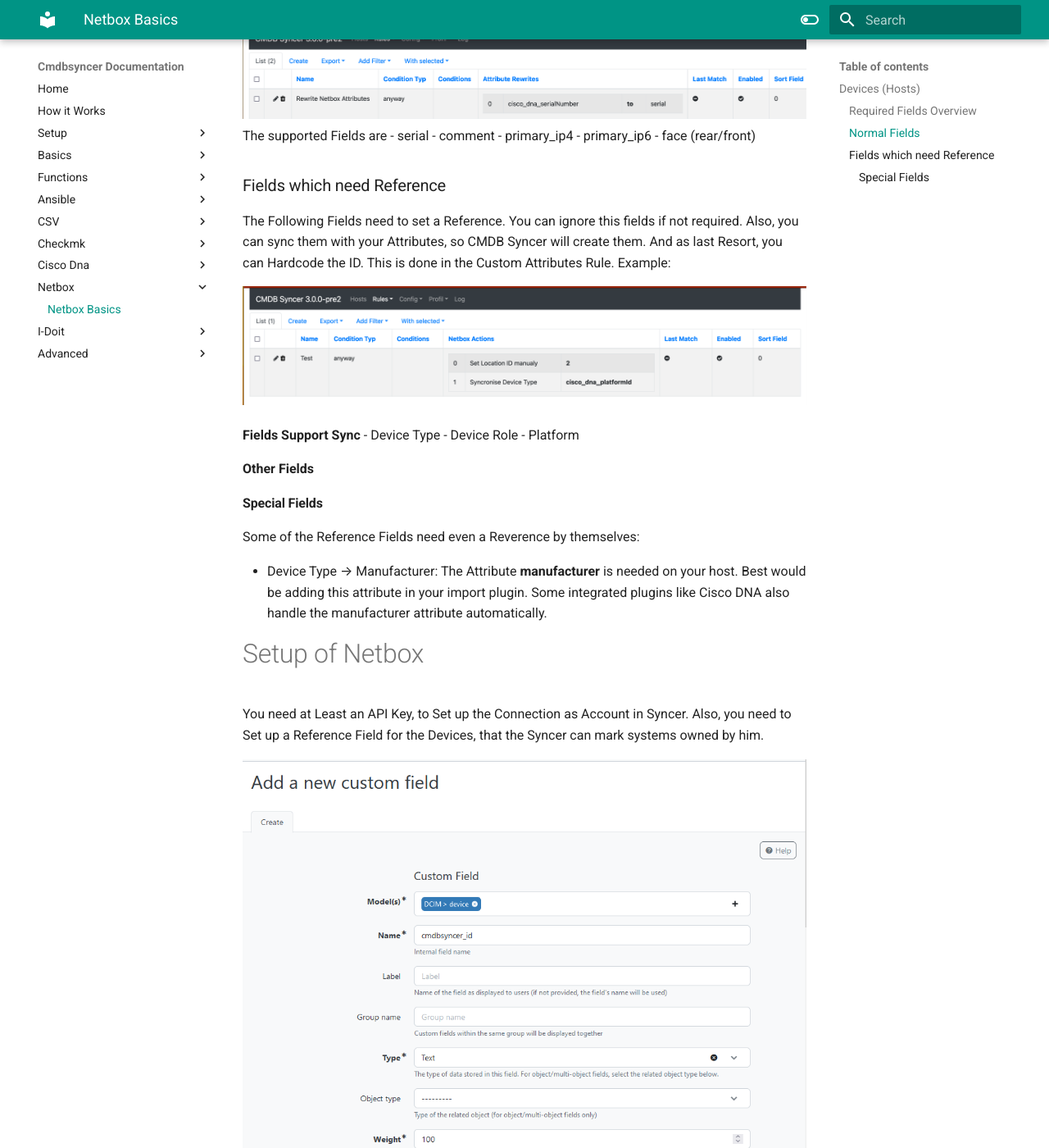
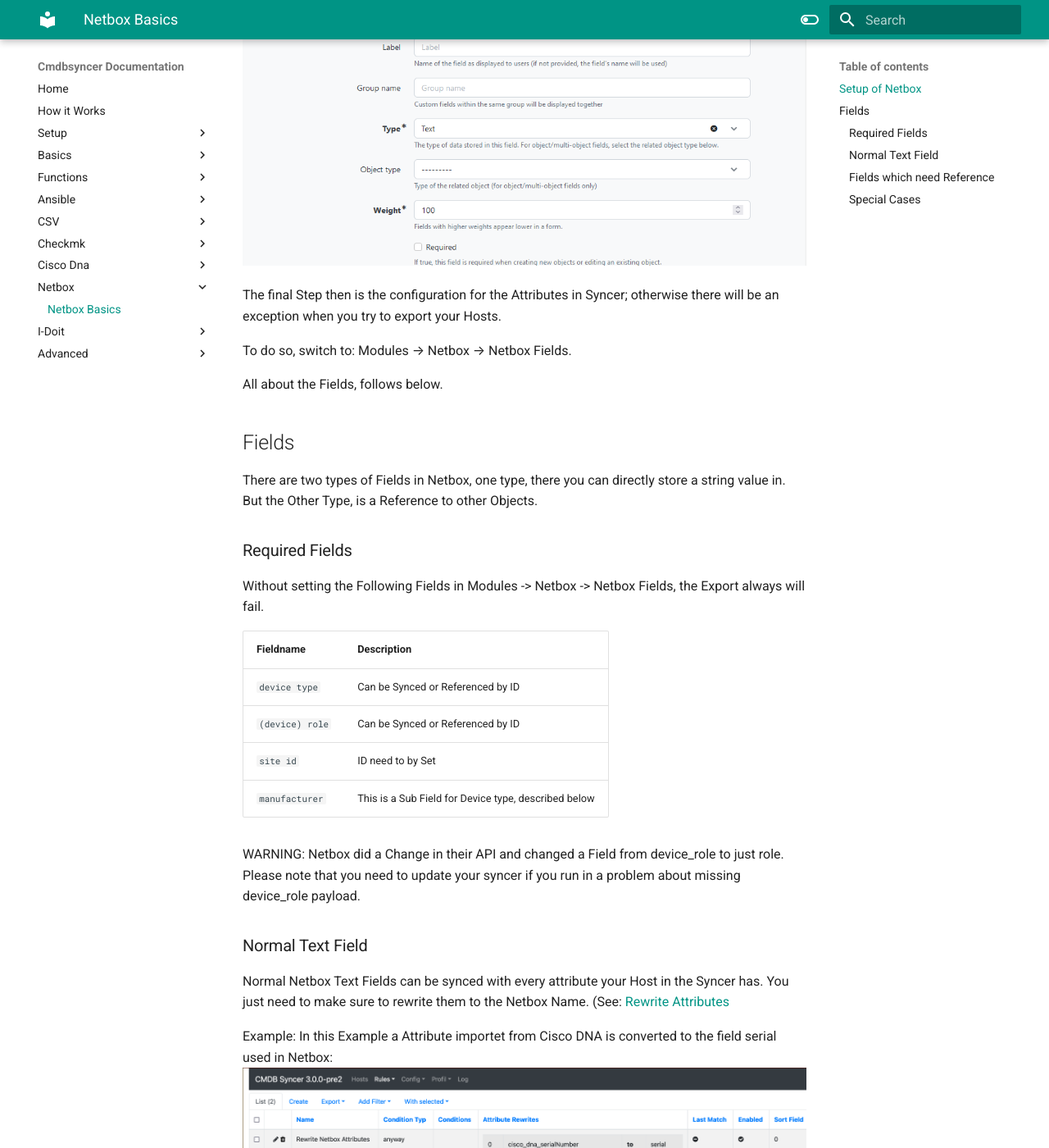
Before and after one commit to kuhn-ruess/cmdbsyncer-docs, an MkDocs documentation site: the page built from docs/netbox/index.md, in a window 1280 px wide and 1400 px high, scrolled down 766 px. Shown: the whole window at 82% size. Built offline with MkDocs 1.6.1 and Material for MkDocs 9.7.7, drawn with Linux system fonts in a browser that asks for light colours; some of the changed text lies outside the part shown.

Commit message:
Updated Documentation

```diff
--- a/docs/netbox/index.md
+++ b/docs/netbox/index.md
@@ -4,22 +4,50 @@
 Your Hosts will be created as Devices. If you'd like to, you can also Synchronize Interfaces to Netbox.
 As of now, the Source for Interface Data must be Cisco DNA, but this can and will change in the future for a more general support.
 
-## Devices (Hosts)
-To create Devices in Netbox, in some cases it's needed to create extra Netbox Entries and reference them. The CMDB Syncer will do that for you if you configure it. Other Fields are just Normal String Fields.
 
-### Required Fields Overview
-- Device Role
-- Device Type
-- Site
-- Status
+## Setup of Netbox
+You need at Least an API Key, to Set up the Connection as Account in Syncer.
+To create one, login to Netbox and switch to Admin → API Token.
+This Token you have to set as Password for the Syncer Account you use with Netbox.
 
-### Normal Fields
+Also, you need to Set up a Reference Field for the Devices, that the Syncer can mark systems owned by him. This Field does not need to be Visible, and the Syncer uses it to store the Account ID in there. This way, the Syncer knows which Device was created by him.
+
+![](img/netbox_custom_field.png)
+
+The final Step then is the configuration for the Attributes in Syncer; otherwise there will be an exception when you try to export your Hosts.
+
+To do so, switch to: Modules → Netbox → Netbox Fields.
+
+All about the Fields, follows below.
+
+## Fields
+
+There are two types of Fields in Netbox, one type, there you can directly store a string value in.
+But the Other Type, is a Reference to other Objects.
+
+### Required Fields
+Without setting the Following Fields in Modules -> Netbox -> Netbox Fields, the Export always will fail.
+
+| Fieldname | Description |
+| ---- | ---- |
+| `device type` | Can be Synced or Referenced by ID |
+| `(device) role`  | Can be Synced or Referenced by ID |
+| `site id` | ID need to by Set |
+| `manufacturer` | This is a Sub Field for Device type, described below |
+
+WARNING: Netbox did a Change in their API and changed a Field from device_role to just role.
+Please note that you need to update your syncer if you run in a problem about missing device_role payload.
+
+### Normal Text Field
 Normal Netbox Text Fields can be synced with every attribute your Host in the Syncer has.
-You just need to make sure to rewrite them to the Netbox Name. (See: [[AttributeRewrite]])
+You just need to make sure to rewrite them to the Netbox Name. (See: [Rewrite Attributes](/basics/rewrite_attributes/)
+
 Example:
+In this Example a Attribute importet from Cisco DNA is converted to the field serial used in Netbox:
+![](img/nb1.png)
 
-![](img/nb1.png)
-The supported Fields are
+Here is a list of some more Netbox Fields you can use:
+
 - serial
 - comment
 - primary_ip4
@@ -30,25 +58,24 @@
 
 ### Fields which need Reference
 The Following Fields need to set a Reference.
-You can ignore this fields if not required. Also, you can sync them with your Attributes, so CMDB Syncer will create them. And as last Resort, you can Hardcode the ID. This is done in the Custom Attributes Rule. Example:
+But don't worry, the syncer can create these References for you.
+You can of course ignore fields as long there are not required by Netbox.
+You need either Sync them with attributes from Syncer, or you can Hard-code their Netbox IDs.
 
+Here you have two examples. The Location ID in the example ist set to the Location with the ID 2 in Netbox. But the Device type automatically is synchronizeded with a Field imported from a Data source:
 ![](img/nb2.png)
 
-**Fields Support Sync**
+Currently, the Syncer can automatically Sync the following Fields:
+
 - Device Type
 - Device Role
 - Platform
 
-**Other Fields**
+### Special Cases
+The Problem is, that some of the Reference Fields need even a Reverence by themselves.
+These Fields need then to exist on your Host as Attribute
+Here you find the Details to solve that
 
-#### Special Fields
-Some of the Reference Fields need even a Reverence by themselves:
-
-- Device Type → Manufacturer: The Attribute __manufacturer__ is needed on your host. Best would be adding this attribute in your import plugin. Some integrated plugins like Cisco DNA also handle the manufacturer attribute automatically.
-
-
-# Setup of Netbox
-You need at Least an API Key, to Set up the Connection as Account in Syncer.
-Also, you need to Set up a Reference Field for the Devices, that the Syncer can mark systems owned by him.
-
-![](img/netbox_custom_field.png)
+| Main Fields | Sub Field | Source in Syncer |
+| ----- | ---- | ----- |
+| Device Type | Manufacturer | Needs to be stored as Attribute named __manufacturer__ |
```
Also changed, not shown: docs/updates/changelog.md (+5 -0 lines).
